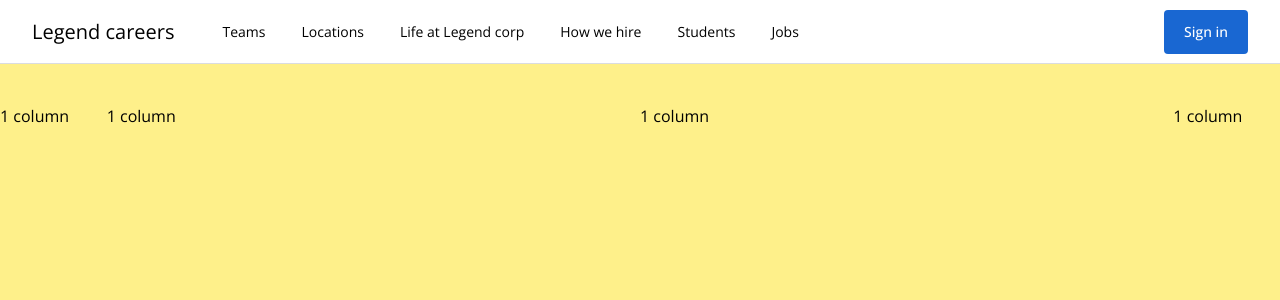
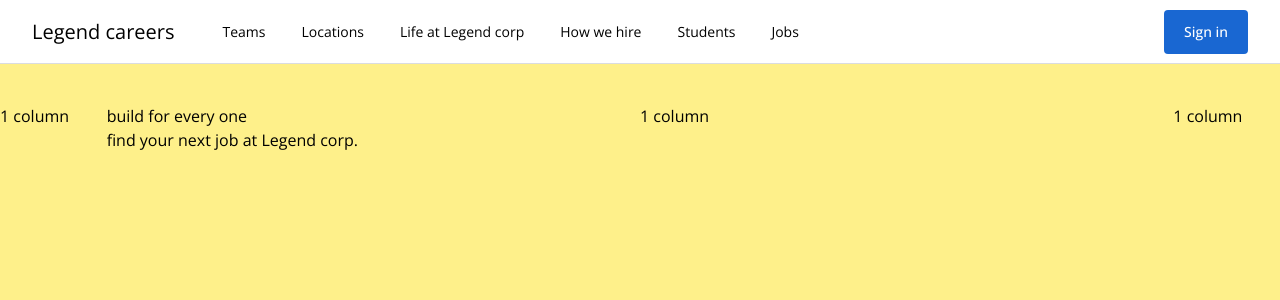
Before and after one commit to Legend1381/Legend-careers, a Vue app: page / in a window 1280 px wide. Shown: the top 300 px of the page. Built offline with nearby package versions, Linux system fonts and the light colour scheme.

Commit message:
add TheHeadline component

```diff
--- /dev/null
+++ b/src/components/TheHeadline.vue
@@ -0,0 +1,19 @@
+<template>
+  <section>
+    <h1>build for every one</h1>
+    <h2>find your next job at Legend corp.</h2>
+  </section>
+</template>
+
+<script>
+export default {
+  data() {
+    return {
+      sample: 'Hello!'
+    }
+  },
+  created() {
+    console.log('hey!', this.sample)
+  }
+}
+</script>
--- a/src/components/TheHero.vue
+++ b/src/components/TheHero.vue
@@ -4,7 +4,9 @@
       <div class="grid grid-cols-12">
         <div class="col-span-1 col-start-1">1 column</div>
 
-        <div class="col-span-5 col-start-2">1 column</div>
+        <div class="col-span-5 col-start-2">
+          <TheHeadline />
+        </div>
 
         <div class="col-span-5 col-start-7">1 column</div>
 
@@ -15,7 +17,12 @@
 </template>
 
 <script>
+import TheHeadline from '@/components/TheHeadline.vue'
+
 export default {
-  name: 'TheHero'
+  name: 'TheHero',
+  components: {
+    TheHeadline
+  }
 }
 </script>
```
